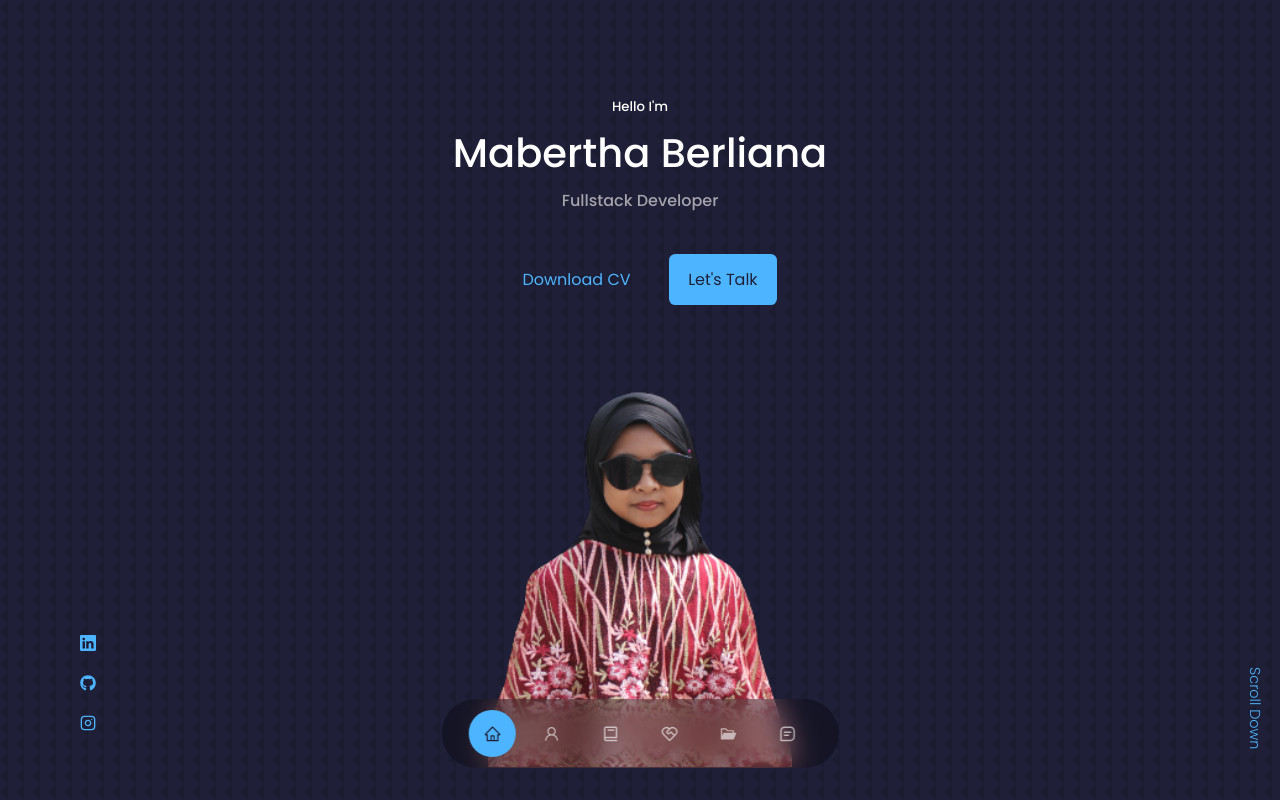
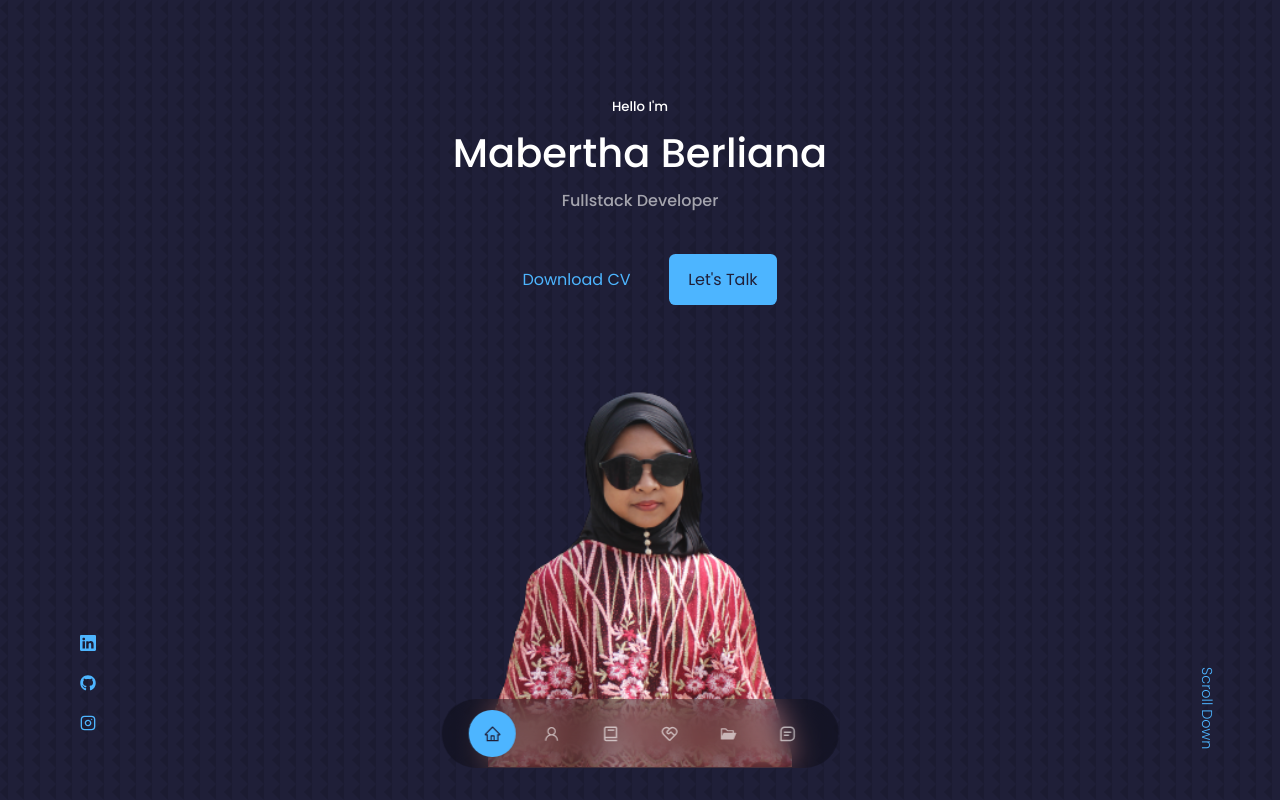
Before and after one commit to Maberthaab/Portfolio-React, a React (Create React App) app: page / in a window 1280 px wide. Shown: the top 800 px of the page. Built offline with nearby package versions, Linux system fonts and the light colour scheme.

Commit message:
rotation

```diff
--- a/src/components/header/header.css
+++ b/src/components/header/header.css
@@ -57,7 +57,7 @@ header {
 
 .scroll__down {
     position: absolute;
-    right: -1rem;
+    right: 2rem;
     bottom: 5rem;
     transform: rotate(90deg);
     font-weight: 300;
```
